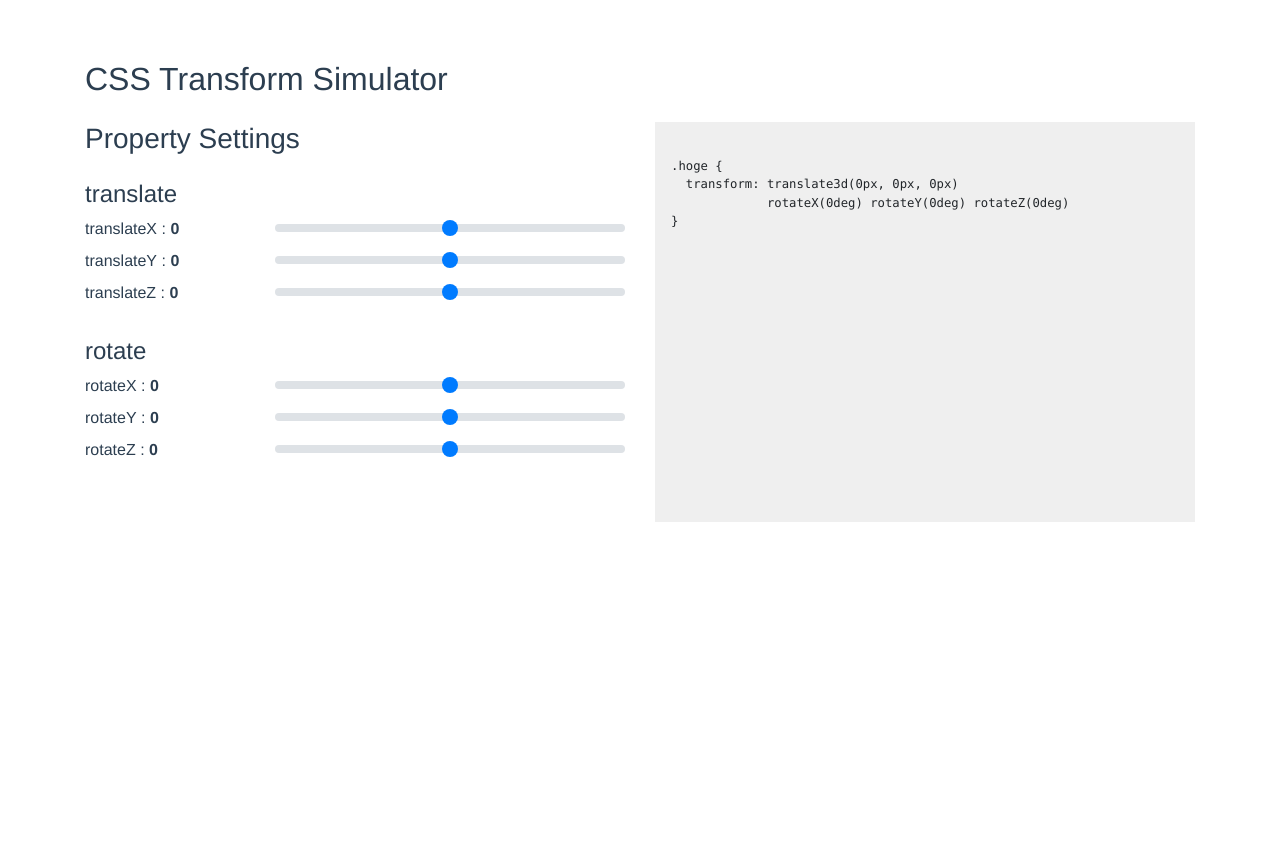
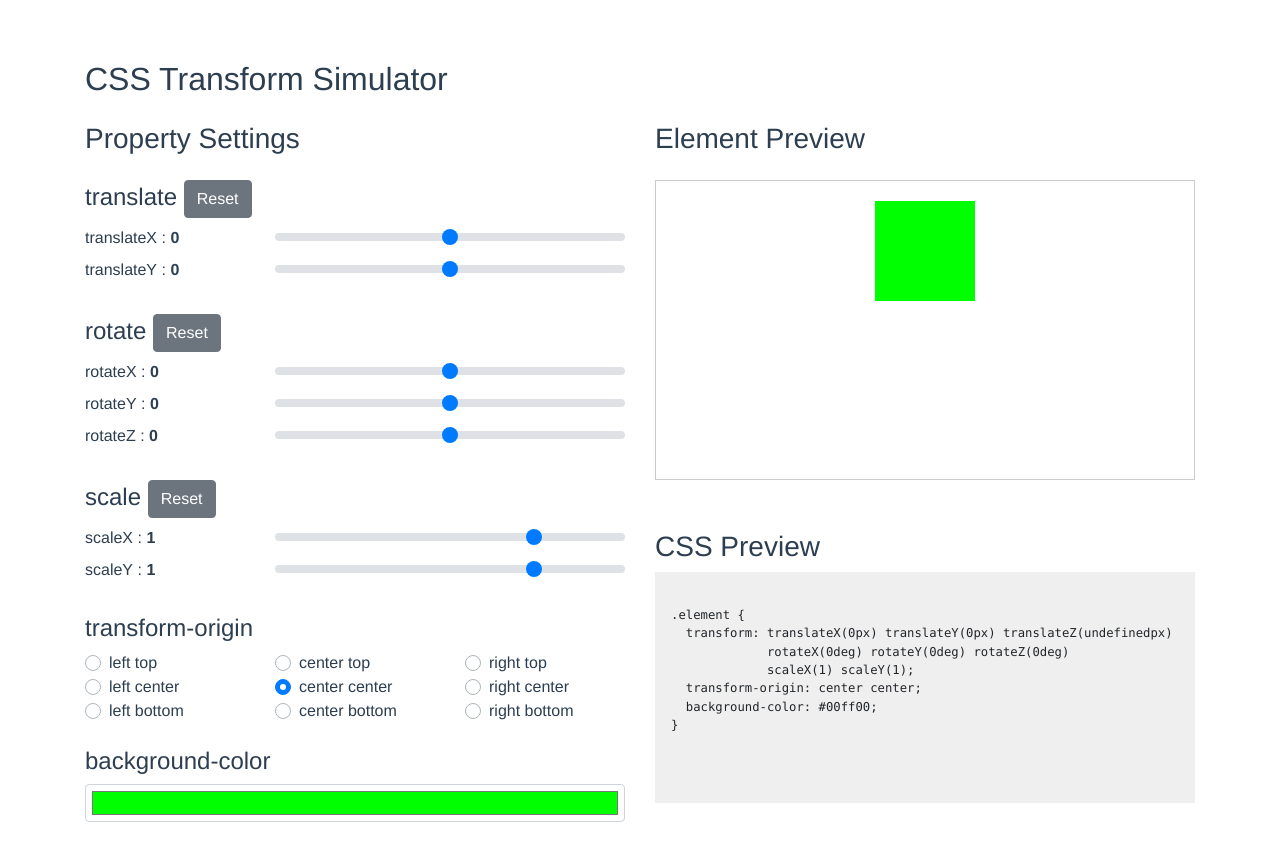
Before and after one commit to nagasawaaaa/css-transform-simulator, a Vue app: page / in a window 1280 px wide. Before the commit the page ends 800 px from the top, so only its background shows below. Built offline with nearby package versions, Linux system fonts and the light colour scheme.

Commit message:
update: それっぽくできた

```diff
--- a/src/components/CssPreview.vue
+++ b/src/components/CssPreview.vue
@@ -1,13 +1,19 @@
 <template>
-  <div class="cssPreview">
-    <pre>
-      <code>
-.hoge {
+  <div>
+    <h3>CSS Preview</h3>
+    <div class="cssPreview">
+      <pre>
+        <code>
+.element {
   transform: {{ createTranslate(transform) }}
              {{ createRotate3d(transform) }}
+             {{ createScales(transform) }};
+  transform-origin: {{ transformOrigin }};
+  background-color: {{ backgroundColor }};
 }
-      </code>
-    </pre>
+        </code>
+      </pre>
+    </div>
   </div>
 </template>
 
@@ -15,19 +21,30 @@
 export default {
   name: "cssPreview",
   props: {
+    backgroundColor: {
+      type: String,
+      default: "#00ff00"
+    },
     transform: {
       type: Object,
       default() {
         return {}
       }
+    },
+    transformOrigin: {
+      type: String,
+      default: ''
     }
   },
   methods: {
-    createTranslate(transform) {
-      return `translate3d(${transform.translateX}px, ${transform.translateY}px, ${transform.translateZ}px)`;
+    createTranslate(tf) {
+      return `translateX(${tf.translateX}px) translateY(${tf.translateY}px) translateZ(${tf.translateZ}px)`;
     },
-    createRotate3d(transform) {
-      return `rotateX(${transform.rotateX}deg) rotateY(${transform.rotateY}deg) rotateZ(${transform.rotateZ}deg)`;
+    createRotate3d(tf) {
+      return `rotateX(${tf.rotateX}deg) rotateY(${tf.rotateY}deg) rotateZ(${tf.rotateZ}deg)`;
+    },
+    createScales(tf) {
+      return `scaleX(${tf.scaleX}) scaleY(${tf.scaleY})`;
     }
   }
 }
@@ -37,7 +54,7 @@ export default {
 .cssPreview {
   background-color: #efefef;
   font-size: 14px;
-  min-height: 50vh;
   padding: 16px;
+  margin-bottom: 40px;
 }
 </style>
--- a/src/components/InputView.vue
+++ b/src/components/InputView.vue
@@ -12,6 +12,7 @@
           type="range"
           :min="min"
           :max="max"
+          :step="step"
           @input="input"
         ></b-form-input>
       </b-col>
@@ -32,23 +33,39 @@ export default {
       type: String,
       default: "labelName"
     },
+    defaultValue: {
+      type: [Number, String],
+      default: 0
+    },
     label: {
       type: String,
       default: "label Name"
     },
     max: {
       type: Number,
-      default: 1000
+      default: 100
     },
     min: {
       type: Number,
-      default: -1000
+      default: -100
+    },
+    step: {
+      type: Number,
+      default: 1
+    }
+  },
+  watch: {
+    defaultValue(newVal, oldVal) {
+      this.value = newVal;
     }
   },
   methods: {
     input() {
       this.$emit("input", this.value);
     }
+  },
+  created() {
+    this.value = this.defaultValue
   }
 };
 </script>
--- a/src/components/LayoutView.vue
+++ b/src/components/LayoutView.vue
@@ -6,30 +6,34 @@
         <b-col cols="6">
           <h3 class="mb-4">Property Settings</h3>
           <section class="mb-4">
-            <h4>translate</h4>
+            <h4>
+              translate
+              <b-button @click="resetTransformValue(['translateX', 'translateY'])">Reset</b-button>
+            </h4>
             <InputView
               id="translateX"
               label="translateX"
+              :defaultValue="transform.translateX"
               @input="getTransformValue($event, 'translateX')"
             />
             <InputView
               id="translateY"
               label="translateY"
+              :defaultValue="transform.translateY"
               @input="getTransformValue($event, 'translateY')"
             />
-            <InputView
-              id="translateZ"
-              label="translateZ"
-              @input="getTransformValue($event, 'translateZ')"
-            />
           </section>
-          <section>
-            <h4>rotate</h4>
+          <section class="mb-4">
+            <h4>
+              rotate
+              <b-button @click="resetTransformValue(['rotateX', 'rotateY', 'rotateZ'])">Reset</b-button>
+            </h4>
             <InputView
               id="rotateX"
               label="rotateX"
               :max="360"
               :min="-360"
+              :defaultValue="transform.rotateX"
               @input="getTransformValue($event, 'rotateX')"
             />
             <InputView
@@ -37,6 +41,7 @@
               label="rotateY"
               :max="360"
               :min="-360"
+              :defaultValue="transform.rotateY"
               @input="getTransformValue($event, 'rotateY')"
             />
             <InputView
@@ -44,13 +49,69 @@
               label="rotateZ"
               :max="360"
               :min="-360"
+              :defaultValue="transform.rotateZ"
               @input="getTransformValue($event, 'rotateZ')"
             />
+          </section>
+          <section class="mb-4">
+            <h4>
+              scale
+              <b-button @click="resetTransformValue(['scaleX', 'scaleY'], 1)">Reset</b-button>
+            </h4>
+            <InputView
+              id="scaleX"
+              label="scaleX"
+              :max="2"
+              :min="-2"
+              :step="0.1"
+              :defaultValue="transform.scaleX"
+              @input="getTransformValue($event, 'scaleX')"
+            />
+            <InputView
+              id="scaleY"
+              label="scaleY"
+              :max="2"
+              :min="-2"
+              :step="0.1"
+              :defaultValue="transform.scaleY"
+              @input="getTransformValue($event, 'scaleY')"
+            />
+          </section>
+          <section class="mb-4">
+            <h4>transform-origin</h4>
+            <b-row>
+              <b-col cols="4"><b-form-radio v-model="transformOrigin" name="transform-origin" value="left top" selected>left top</b-form-radio></b-col>
+              <b-col cols="4"><b-form-radio v-model="transformOrigin" name="transform-origin" value="center top">center top</b-form-radio></b-col>
+              <b-col cols="4"><b-form-radio v-model="transformOrigin" name="transform-origin" value="right top">right top</b-form-radio></b-col>
+            </b-row>
+            <b-row>
+              <b-col cols="4"><b-form-radio v-model="transformOrigin" name="transform-origin" value="left center">left center</b-form-radio></b-col>
+              <b-col cols="4"><b-form-radio v-model="transformOrigin" name="transform-origin" value="center center">center center</b-form-radio></b-col>
+              <b-col cols="4"><b-form-radio v-model="transformOrigin" name="transform-origin" value="right center">right center</b-form-radio></b-col>
+            </b-row>
+            <b-row>
+              <b-col cols="4"><b-form-radio v-model="transformOrigin" name="transform-origin" value="left bottom">left bottom</b-form-radio></b-col>
+              <b-col cols="4"><b-form-radio v-model="transformOrigin" name="transform-origin" value="center bottom">center bottom</b-form-radio></b-col>
+              <b-col cols="4"><b-form-radio v-model="transformOrigin" name="transform-origin" value="right bottom">right bottom</b-form-radio></b-col>
+            </b-row>
+          </section>
+          <section>
+            <h4>background-color</h4>
+            <b-form-input v-model="backgroundColor" type="color" name="background-color" value="#000"></b-form-input>
           </section>
         </b-col>
         <!-- TODO: プレビュー用のViewとCSSのViewを作成する -->
         <b-col cols="6">
-          <CssPreview :transform="transform" />
+          <PreviewView
+            :background-color="backgroundColor"
+            :transform="transform"
+            :transform-origin="transformOrigin"
+          />
+          <CssPreview
+            :background-color="backgroundColor"
+            :transform="transform"
+            :transform-origin="transformOrigin"
+          />
         </b-col>
       </b-row>
     </b-container>
@@ -59,31 +120,39 @@
 
 <script>
 import InputView from "./InputView";
+import PreviewView from "./PreviewView";
 import CssPreview from "./CssPreview";
 
 export default {
   name: "LayoutView",
   data() {
     return {
+      backgroundColor: "#00ff00",
       transform: {
         translateX: 0,
         translateY: 0,
-        translateZ: 0,
         rotateX: 0,
         rotateY: 0,
         rotateZ: 0,
-        scaleX: 0,
-        scaleY: 0
-      }
+        scaleX: 1,
+        scaleY: 1
+      },
+      transformOrigin: 'center center'
     };
   },
   components: {
     InputView,
+    PreviewView,
     CssPreview
   },
   methods: {
     getTransformValue(payload, property) {
       this.transform[property] = payload;
+    },
+    resetTransformValue([...property], initValue = 0) {
+      property.forEach(item => {
+        this.transform[item] = initValue
+      });
     }
   }
 };
--- /dev/null
+++ b/src/components/PreviewView.vue
@@ -0,0 +1,62 @@
+<template>
+  <div class="preview">
+    <h3 class="mb-4">Element Preview</h3>
+    <div class="elementWrapper">
+      <div id="previewElement" :style="createStyle()"></div>
+    </div>
+    <!-- /.elementWrapper -->
+  </div>
+</template>
+
+<script>
+export default {
+  name: "PreviewView",
+  props: {
+    backgroundColor: {
+      type: String,
+      default: "#00ff00"
+    },
+    transform: {
+      type: Object,
+      default() {
+        return {}
+      }
+    },
+    transformOrigin: {
+      type: String,
+      default: ""
+    }
+  },
+  methods: {
+    createStyle() {
+      const tf = this.transform;
+      return {
+        backgroundColor: this.backgroundColor,
+        transform: `translateX(${tf.translateX}px) translateY(${tf.translateY}px) rotateX(${tf.rotateX}deg) rotateY(${tf.rotateY}deg) rotateZ(${tf.rotateZ}deg) scaleX(${tf.scaleX}) scaleY(${tf.scaleY})`,
+        transformOrigin: this.transformOrigin
+      };
+    }
+  }
+};
+</script>
+
+<style lang="scss">
+.preview {
+  margin-bottom: 50px;
+}
+.elementWrapper {
+  padding: 20px;
+  border: 1px solid #ccc;
+  height: 300px;
+  overflow: hidden;
+}
+#previewElement {
+  transition: all .5s;
+  width: 100px;
+  height: 100px;
+  margin: 0 auto;
+  background-color: greenyellow;
+  perspective: 500px;
+  transform-style: preserve-3d;
+}
+</style>
```
